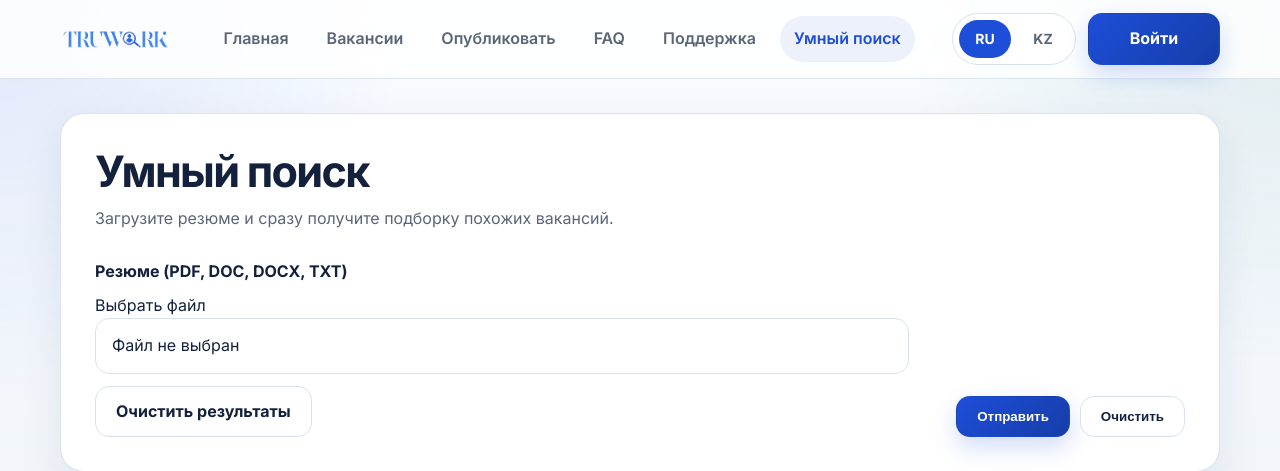
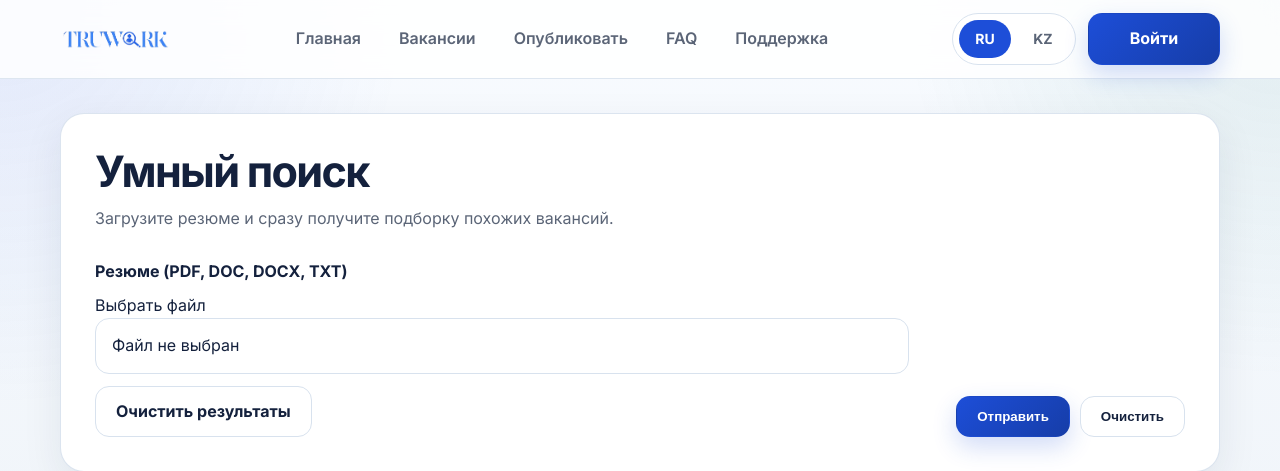
Before and after one commit to Rorcane/student, a PHP site: page /smart_search.php in a window 1280 px wide. Shown: the top 471 px of the page. Run offline with PHP 8.4, Linux system fonts and the light colour scheme.

Commit message:
Вкладка в умном пойске

```diff
--- a/smart_search.php
+++ b/smart_search.php
@@ -297,7 +297,6 @@ $t = [
         <a href="<?= $isKz ? 'vacancy_kk.php' : 'vacancy.php' ?>"><?= htmlspecialchars($t['publish']) ?></a>
         <a href="<?= $isKz ? 'faq_kk.html' : 'faq.html' ?>"><?= htmlspecialchars($t['faq']) ?></a>
         <a href="<?= $isKz ? 'support_kk.html' : 'support.html' ?>"><?= htmlspecialchars($t['support']) ?></a>
-        <a href="<?= $isKz ? 'smart_search_kk.php' : 'smart_search.php' ?>" class="is-active"><?= htmlspecialchars($t['title']) ?></a>
       </nav>
       <div class="header-actions">
         <div class="lang-switch">
```
